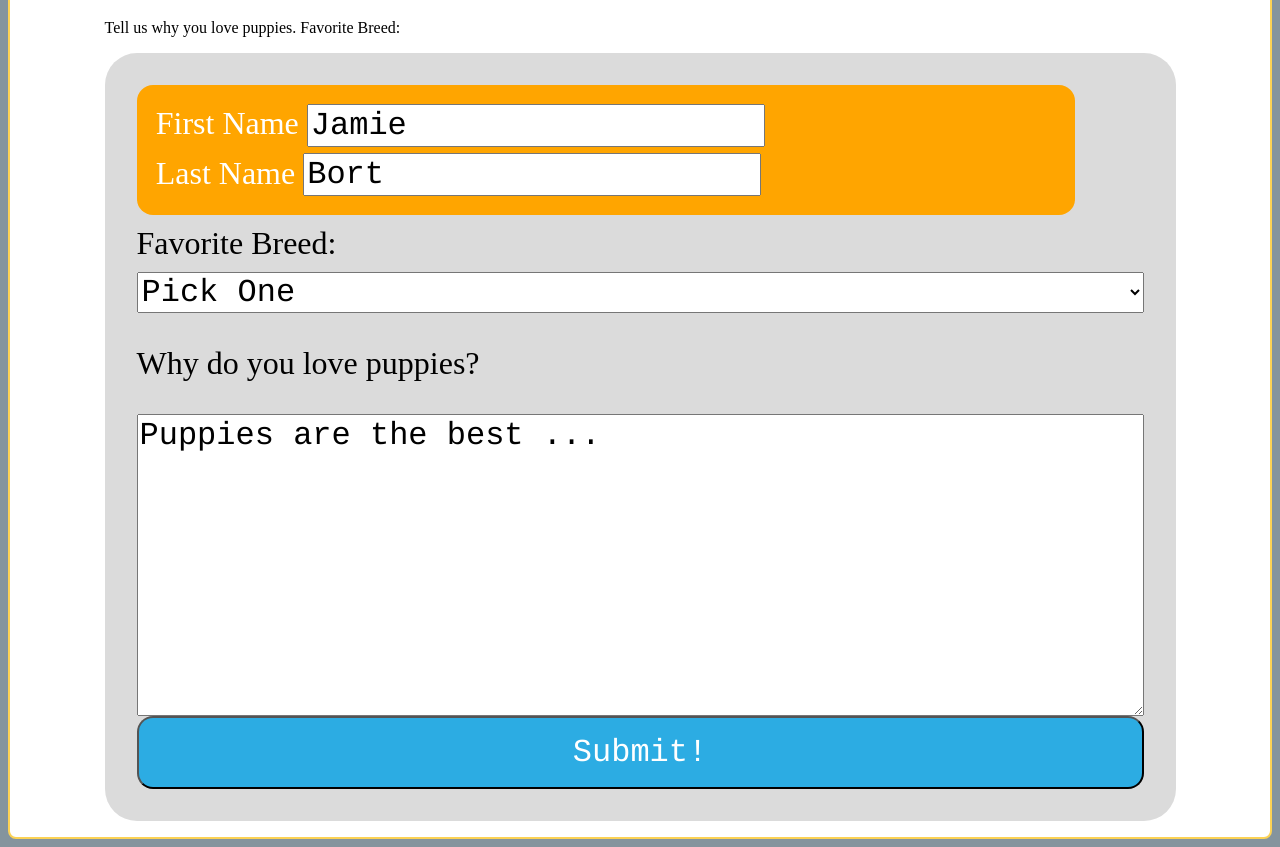
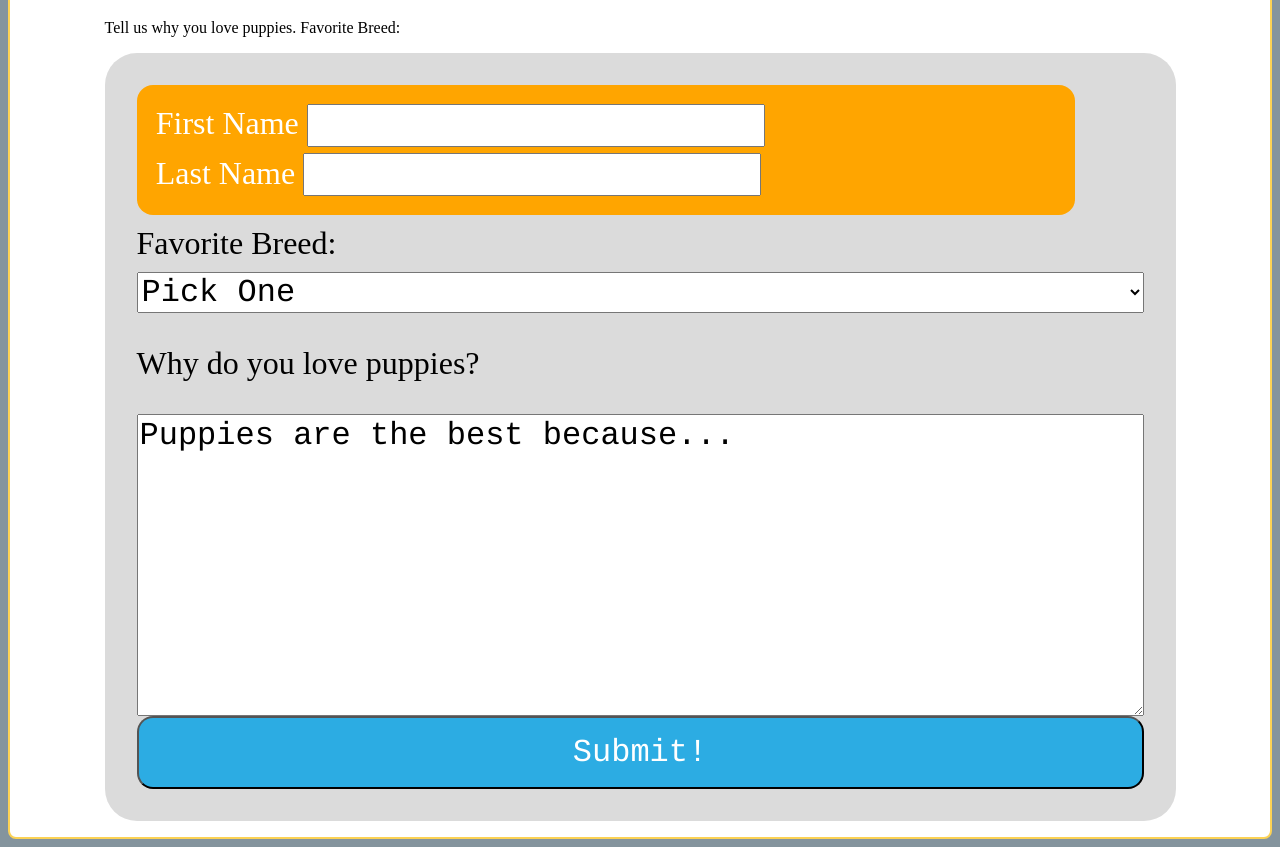
Before and after one commit to JamieBort/PuppyLove, a plain HTML site: page index.html in a window 1280 px wide. Shown: the part 1324-2171 px from the top of the page. Drawn offline with Linux system fonts and the light colour scheme.

Commit message:
Edited README.md file.

```diff
--- a/index.html
+++ b/index.html
@@ -102,11 +102,11 @@
           <div id="orange" class="">
             <div class="">
               <label for="">First Name</label>
-              <input id="jazz" type="text" name="" value="Jamie">
+              <input id="jazz" type="text" name="" value="">
             </div>
             <div class="">
                 <label for="">Last Name</label>
-                <input type="text" name="" value="Bort">
+                <input type="text" name="" value="">
             </div>
           </div>
 
@@ -121,8 +121,7 @@
             <option value="">Golden Retriever</option>
           </select>
           <p class="div_one" class="cheese">Why do you love puppies?</p>
-          <!-- <textarea class="div_one" id="textarea" class="cheese" name="name" rows="8" cols="80">Puppies are the best because...</textarea> -->
-          <textarea class="div_one" id="textarea" class="cheese" name="name" rows="8" cols="80">Puppies are the best ...</textarea>
+          <textarea class="div_one" id="textarea" class="cheese" name="name" rows="8" cols="80">Puppies are the best because...</textarea>
           <button type="button" name="button">Submit!</button>
         </div>
       </form>
```
Also changed, not shown: 1 other file.
